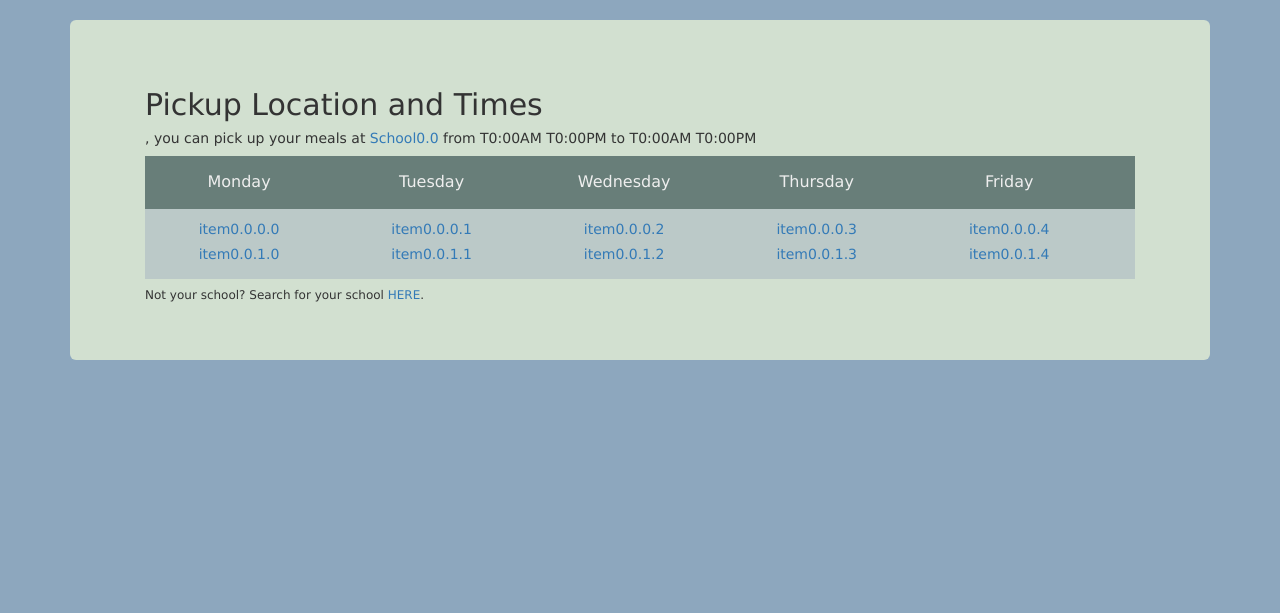
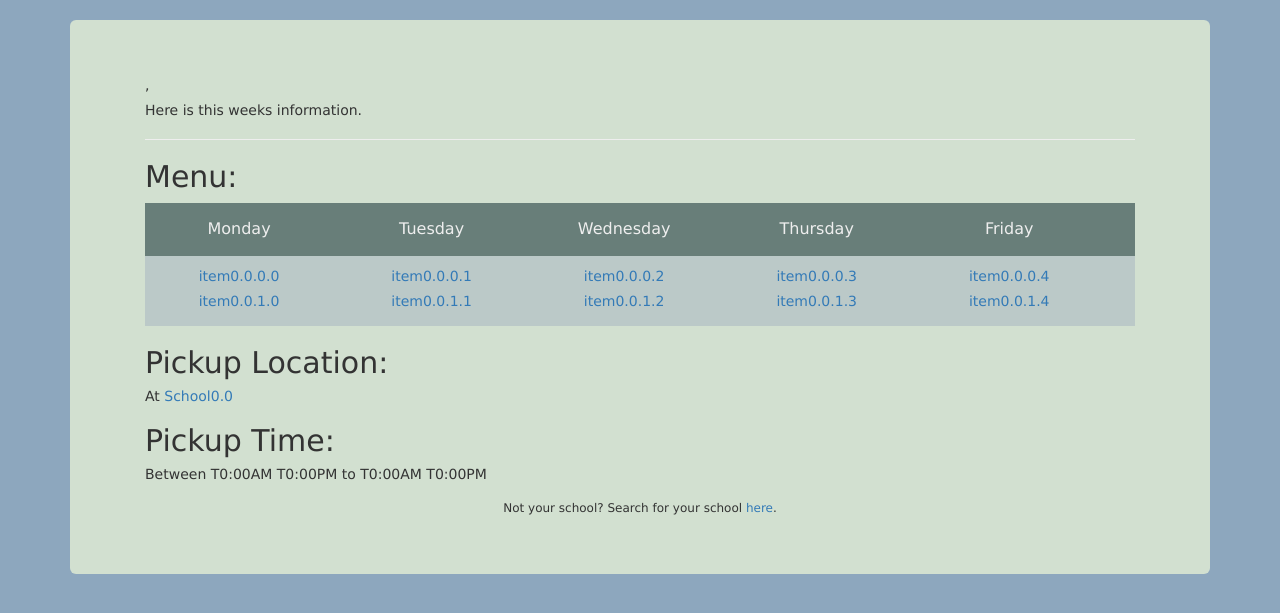
Before and after one commit to WildernessBear/447-COVID-lunch-proj, a Django app: page /menu/1 in a window 1280 px wide. Shown: the part 51-664 px from the top of the page. Run offline with Django 3.2, Linux system fonts and the light colour scheme; data comes from the database, SQL or seed files in the repository; both versions use the stored data as it was after the commit; some libraries are stand-ins or nearby versions.

Commit message:
continued formatting html

```diff
--- a/Lunchtime/Lproj/templates/Lapp/meals.html
+++ b/Lunchtime/Lproj/templates/Lapp/meals.html
@@ -54,12 +54,12 @@ body {font-family: Verdana, sans-serif;}
 <body>
 <div class="jumbotron " style="background-color:#d2e0d0;">
   <div class="container">
-    <h2> Pickup Location and Times </h2>
-      <!-- TO DO: Ideally, "{{ school }}" will link to a location on Maps -->
-      <!-- And school, start, and end times will all be user variables -->
-      <h5>{{ user.username }}, you can pick up your meals at
-          <a href="https://theuselessweb.com/">{{ school.name }}</a> from {% for time1 in time1_ls %} {{ time1.name }} {% endfor %}
-          to {% for time2 in time2_ls %} {{ time2.name }} {% endfor %}</h5>
+    <h5>{{ user.username }}, </h5>
+      <h5> Here is this weeks information.</h5>
+      <hr class="my-4"/>
+
+      <h1>  </h1>
+      <h2> Menu: </h2>
 
       <!-- Displays the days and meals for the given day -->
         <ul class="weekday">
@@ -78,7 +78,24 @@ body {font-family: Verdana, sans-serif;}
             {% endfor %}
         </ul>
 
-      <h6> Not your school? Search for your school <a href="{% url 'Lapp:schools_menu' %}"> HERE</a>.</h6>
+
+      <h2> Pickup Location: </h2>
+      <!-- TO DO: Ideally, "{{ school }}" will link to a location on Maps -->
+      <!-- And school, start, and end times will all be user variables -->
+      <h5> At <a href="https://theuselessweb.com/">{{ school.name }}</a> </h5>
+
+      <h1>  </h1>
+      <h2> Pickup Time: </h2>
+      <h5> Between {% for time1 in time1_ls %} {{ time1.name }} {% endfor %}
+          to {% for time2 in time2_ls %} {{ time2.name }} {% endfor %}</h5>
+
+
+
+      <h1>  </h1>
+      <style>
+          h6 {text-align: center;}
+      </style>
+      <h6> Not your school? Search for your school <a href="{% url 'Lapp:schools_menu' %}"> here</a>.</h6>
 
   </div>
 </div>
```
Also changed, not shown: Lunchtime/Lproj/templates/Lapp/meal_page.html (+18 -9 lines), Lunchtime/Lproj/templates/Lapp/schools.html (+6 -1 lines), Lunchtime/Lproj/db.sqlite3.
